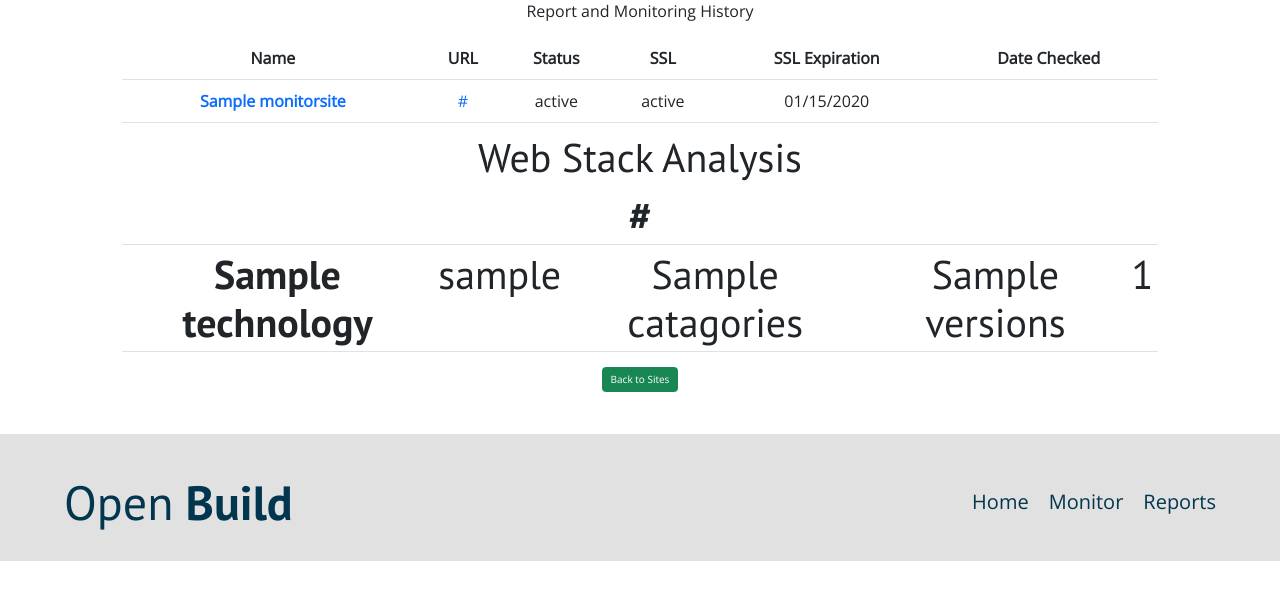
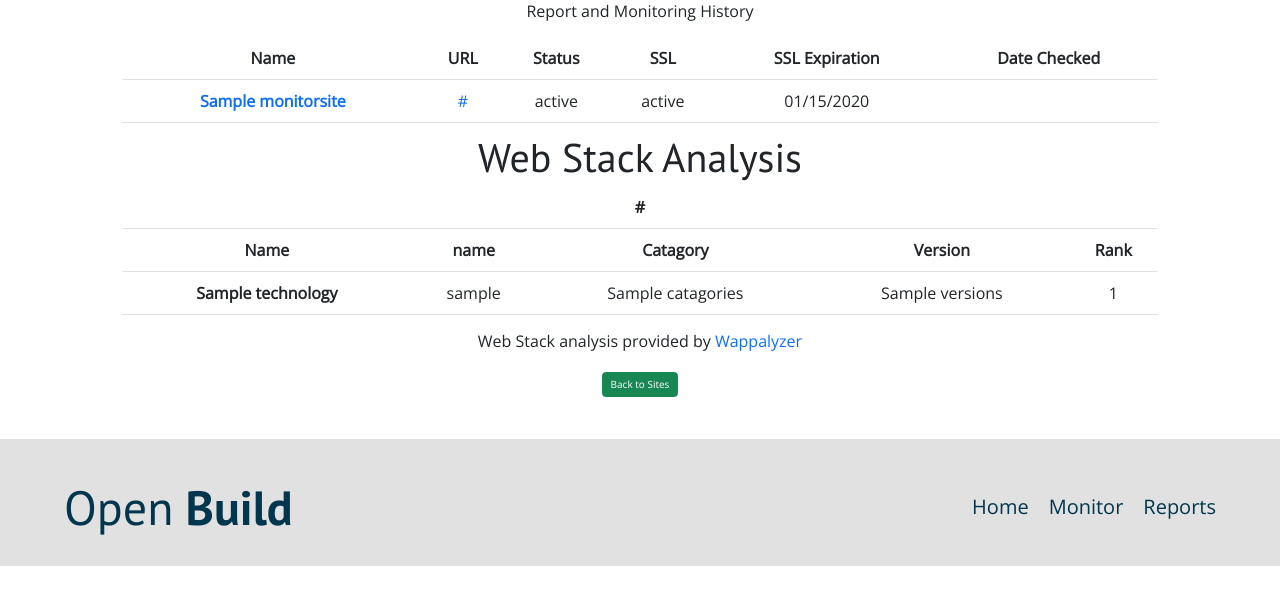
Before and after one commit to open-build/health-check, a Django app: page /report/1/ in a window 1280 px wide. Shown: the part 185-782 px from the top of the page. Run offline with Django 3.2, Linux system fonts and the light colour scheme; a user stored in the database is signed in; tables that the repository leaves empty hold one stand-in row (values such as "Sample post"); a database or web service that is not in the repository returns one stand-in record (values such as "Sample title"); data that the repository does not hold is empty.

Commit message:
update wappalyzer

```diff
--- a/monitorsites/templates/report.html
+++ b/monitorsites/templates/report.html
@@ -42,14 +42,20 @@
       </table>
     </div>
     <div class='panel panel-default'>
-      <h2> Web Stack Analysis <h2>
-
+      <h2> Web Stack Analysis </h2>
       <table class="table">
       {% for x in wapp %}
         <tr>
           <th colspan="5">{{ x.url }}</th>
         </tr>
         {% for y in x.technologies %}
+        <tr>
+          <th scope="col">Name</th>
+          <th scope="col">name</th>
+          <th scope="col">Catagory</th>
+          <th scope="col">Version</th>
+          <th scope="col">Rank</th>
+        </tr>
         <tr>
           <th scope="row">{{ y.name|truncatechars:85 }}</th>
           <td>{{ y.slug }}</td>
@@ -60,6 +66,7 @@
       {% endfor %}
       {% endfor %}
       </table>
+      <p>Web Stack analysis provided by <a href="https://www.wappalyzer.com">Wappalyzer</a></p>
     </div>
 
 
```
